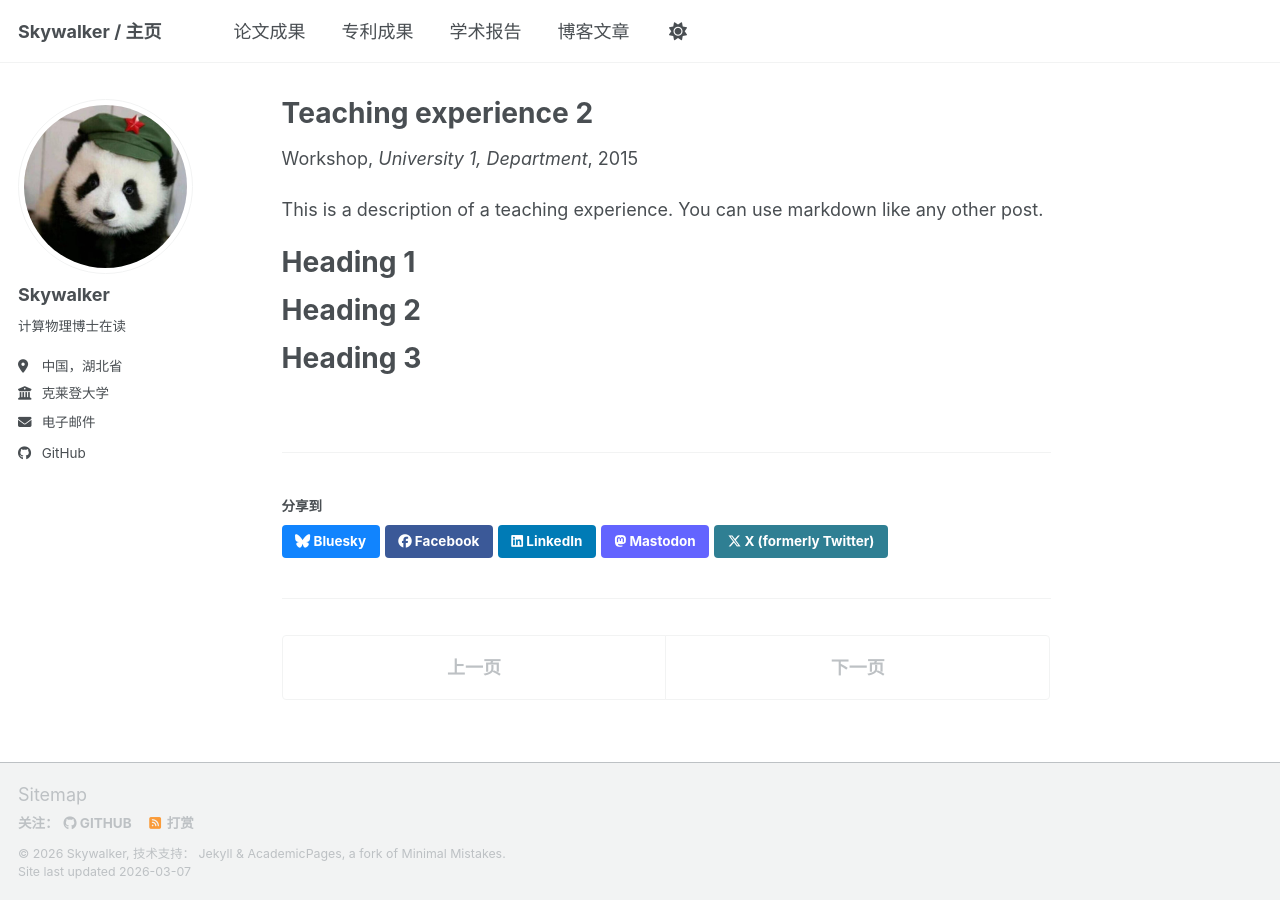
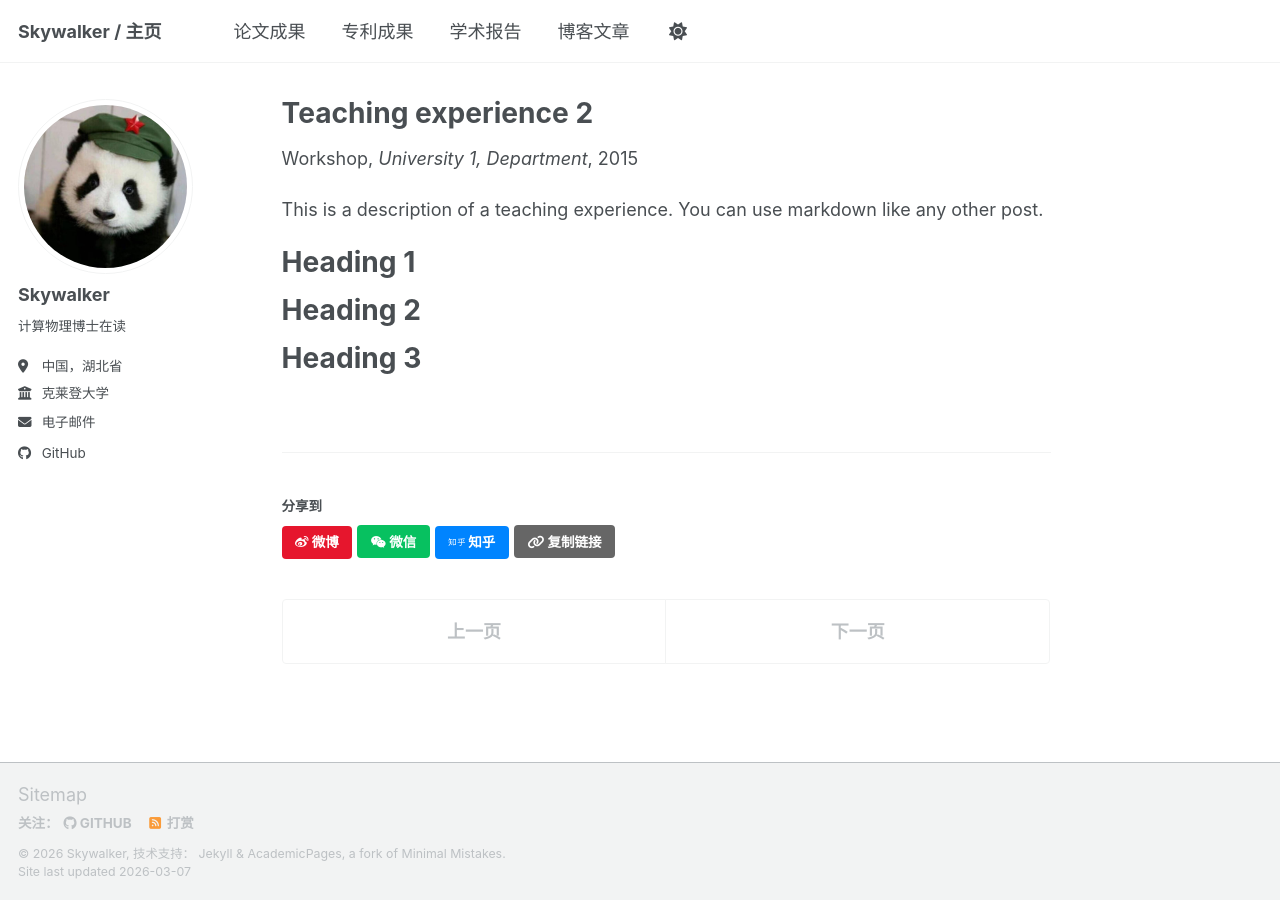
Before and after one commit to cn-skywalker/cn-skywalker.github.io, a Jekyll site: the page built from _teaching/2015-spring-teaching-2.md, in a window 1280 px wide. Built offline with Jekyll 4.4.1, drawn with Linux system fonts in a browser that asks for light colours; a script bundle is joined from its source files by our own code; library files that are not in the unit come from our copies.

Commit message:
修改分享链接

```diff
--- a/_includes/social-share.html
+++ b/_includes/social-share.html
@@ -2,16 +2,82 @@
 
 <section class="page__share">
   {% if site.data.ui-text[site.locale].share_on_label %}
-    <h4 class="page__share-title">{{ site.data.ui-text[site.locale].share_on_label | default: "Share on" }}</h4>
+    <h4 class="page__share-title">{{ site.data.ui-text[site.locale].share_on_label | default: "分享到" }}</h4>
   {% endif %}
 
-  <a href="https://bsky.app/intent/compose?text={{ base_path }}{{ page.url }}" class="btn btn--bluesky" title="{{ site.data.ui-text[site.locale].share_on_label | default: 'Share on' }} Bluesky"><i class="fab fa-bluesky" aria-hidden="true"></i><span> Bluesky</span></a>
+  <!-- 微博分享 -->
+  <a href="https://service.weibo.com/share/share.php?url={{ base_path | append: page.url | url_encode }}&title={{ page.title | url_encode }}"
+     class="btn btn--weibo"
+     target="_blank"
+     rel="noopener noreferrer"
+     title="分享到微博">
+    <i class="fab fa-weibo" aria-hidden="true"></i><span> 微博</span>
+  </a>
 
-  <a href="https://www.facebook.com/sharer/sharer.php?u={{ base_path }}{{ page.url }}" class="btn btn--facebook" title="{{ site.data.ui-text[site.locale].share_on_label | default: 'Share on' }} Facebook"><i class="fab fa-facebook" aria-hidden="true"></i><span> Facebook</span></a>
+  <!-- 微信分享（复制链接） -->
+  <button onclick="copyToClipboard('{{ base_path }}{{ page.url }}', '微信')"
+          class="btn btn--wechat"
+          title="复制链接到微信">
+    <i class="fab fa-weixin" aria-hidden="true"></i><span> 微信</span>
+  </button>
 
-  <a href="https://www.linkedin.com/shareArticle?mini=true&url={{ base_path }}{{ page.url }}" class="btn btn--linkedin" title="{{ site.data.ui-text[site.locale].share_on_label | default: 'Share on' }} LinkedIn"><i class="fab fa-linkedin" aria-hidden="true"></i><span> LinkedIn</span></a>
+  <!-- 知乎分享 -->
+  <a href="https://www.zhihu.com/question/ask?title={{ page.title | url_encode }}&content={{ base_path | append: page.url | url_encode }}"
+     class="btn btn--zhihu"
+     target="_blank"
+     rel="noopener noreferrer"
+     title="分享到知乎">
+    <i class="fab fa-zhihu" aria-hidden="true"></i><span> 知乎</span>
+  </a>
 
-  <a href="https://www.addtoany.com/add_to/mastodon?linkurl={{  base_path | append: page.url | url_encode }}" class="btn btn--mastodon" title="{{ site.data.ui-text[site.locale].share_on_label | default: 'Share on' }} Mastodon"><i class="fab fa-mastodon" aria-hidden="true"></i><span> Mastodon</span></a>
+  <!-- 复制链接（通用） -->
+  <button onclick="copyToClipboard('{{ base_path }}{{ page.url }}', '链接')"
+          class="btn btn--link"
+          title="复制链接">
+    <i class="fas fa-link" aria-hidden="true"></i><span> 复制链接</span>
+  </button>
+</section>
 
-  <a href="https://x.com/intent/post?text={{ base_path }}{{ page.url }}" class="btn btn--x" title="{{ site.data.ui-text[site.locale].share_on_label | default: 'Share on' }} X"><i class="fab fa-x-twitter" aria-hidden="true"></i><span> X (formerly Twitter)</span></a>
-</section>
+<script>
+function copyToClipboard(text, platform) {
+  const fullUrl = window.location.origin + text;
+
+  // 创建临时输入框
+  const input = document.createElement('input');
+  input.value = fullUrl;
+  input.style.position = 'fixed';
+  input.style.opacity = '0';
+  document.body.appendChild(input);
+  input.select();
+  input.setSelectionRange(0, 99999); // 移动端兼容
+
+  try {
+    const successful = document.execCommand('copy');
+    if (successful) {
+      // 显示提示
+      showToast('链接已复制到剪贴板！可以粘贴到' + platform + '了');
+    } else {
+      // 降级方案：显示链接让用户手动复制
+      prompt('请手动复制以下链接：', fullUrl);
+    }
+  } catch (err) {
+    // 降级方案
+    prompt('请手动复制以下链接：', fullUrl);
+  }
+
+  document.body.removeChild(input);
+}
+
+function showToast(message) {
+  // 创建提示框
+  const toast = document.createElement('div');
+  toast.textContent = message;
+  toast.style.cssText = 'position:fixed;top:50%;left:50%;transform:translate(-50%,-50%);background:rgba(0,0,0,0.8);color:#fff;padding:15px 25px;border-radius:5px;z-index:9999;font-size:14px;';
+  document.body.appendChild(toast);
+
+  // 2秒后自动消失
+  setTimeout(function() {
+    document.body.removeChild(toast);
+  }, 2000);
+}
+</script>
--- a/_sass/_themes.scss
+++ b/_sass/_themes.scss
@@ -101,3 +101,7 @@
 $vine-color                 : #00bf8f;
 $youtube-color              : #bb0000;
 $xing-color                 : #006567;
+$weibo-color                : #e6162d;
+$wechat-color               : #07c160;
+$zhihu-color                : #0084ff;
+$link-color                 : #666;
--- a/_sass/layout/_buttons.scss
+++ b/_sass/layout/_buttons.scss
@@ -123,7 +123,11 @@
   (google-plus, $google-plus-color),
   (linkedin, $linkedin-color),
   (mastodon, $mastodon-color),
-  (twitter, $twitter-color);
+  (twitter, $twitter-color),
+  (weibo, $weibo-color),
+  (wechat, $wechat-color),
+  (zhihu, $zhihu-color),
+  (link, $link-color);
 
   @each $socialnetwork, $color in $social {
     &--#{$socialnetwork} {
```
